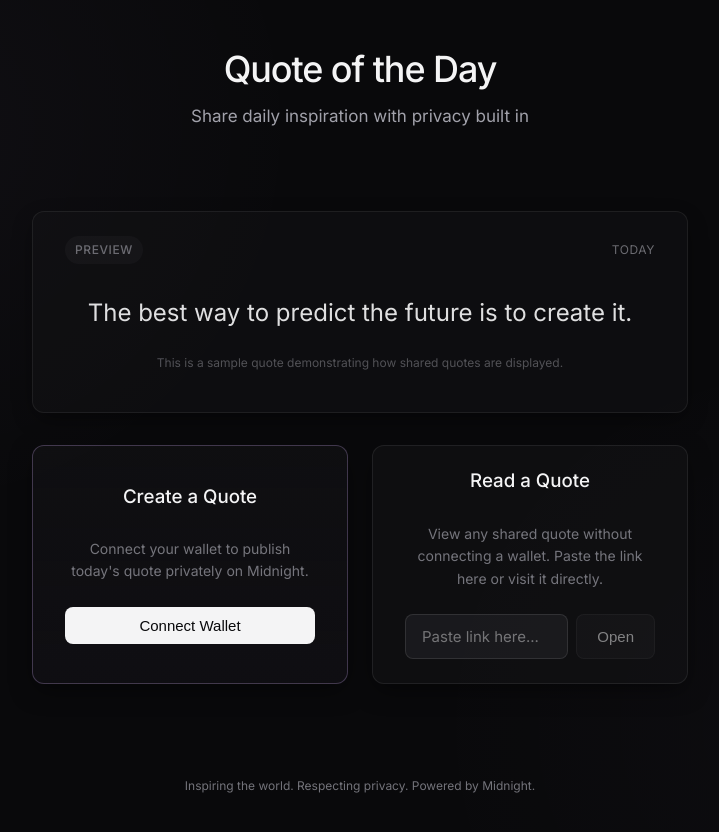
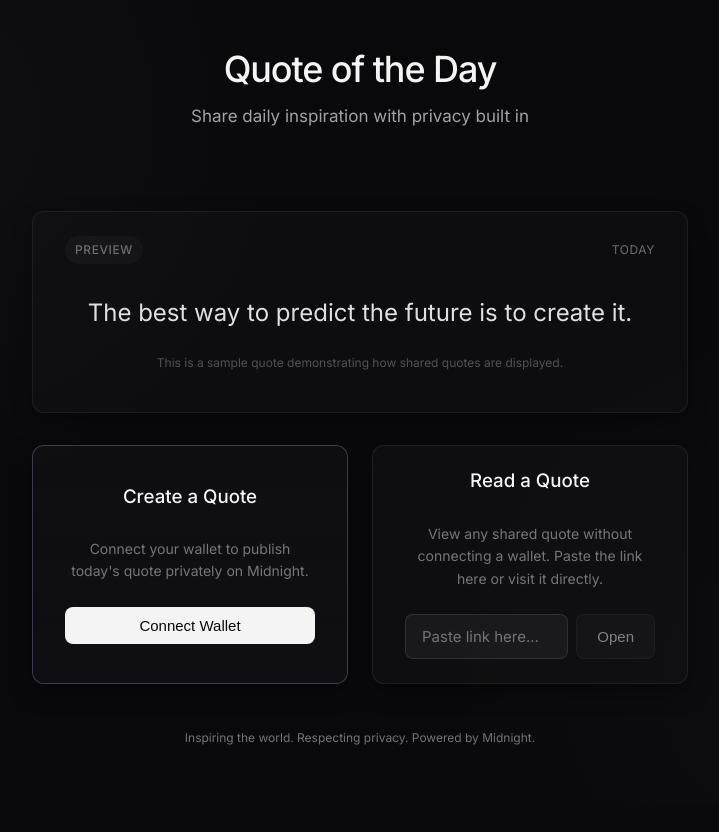
Before and after one commit to oluwatobiss/quote-otd, a React (Vite) app: page / in a window 1280 px wide. Shown: the top 832 px of the page, without its empty margins (280-999 px from the left). After the commit the page ends 807 px from the top, so only its background shows below. Built offline with nearby package versions, Linux system fonts and the light colour scheme; what @midnight-ntwrk/midnight-js-protocol would draw is missing.

Commit message:
style: Ensure footer is always at the bottom of the page

```diff
--- a/src/App.css
+++ b/src/App.css
@@ -98,6 +98,15 @@
 }
 .w-full {
   width: 100%;
+}
+.min-h-screen {
+  min-height: 100vh;
+}
+.flex-1 {
+  flex: 1 1 0%;
+}
+.mt-auto {
+  margin-top: auto;
 }
 .text-sm {
   font-size: 0.875rem;
--- a/src/App.tsx
+++ b/src/App.tsx
@@ -424,7 +424,7 @@ function App() {
         )}
       </main>
 
-      <footer className="mt-12 text-center opacity-70 text-xs">
+      <footer className="mt-auto text-center opacity-70 text-xs">
         <p>Inspiring the world. Respecting privacy. Powered by Midnight.</p>
       </footer>
 
```
